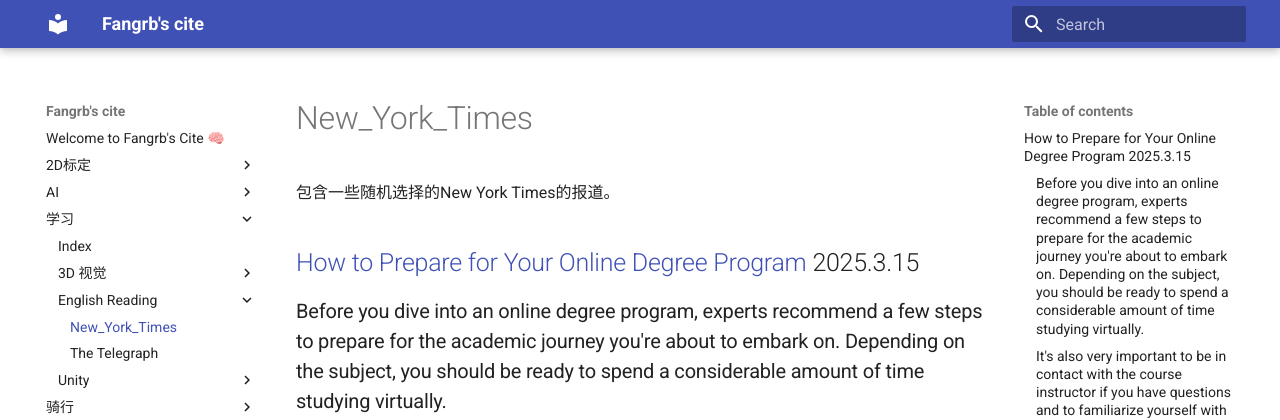
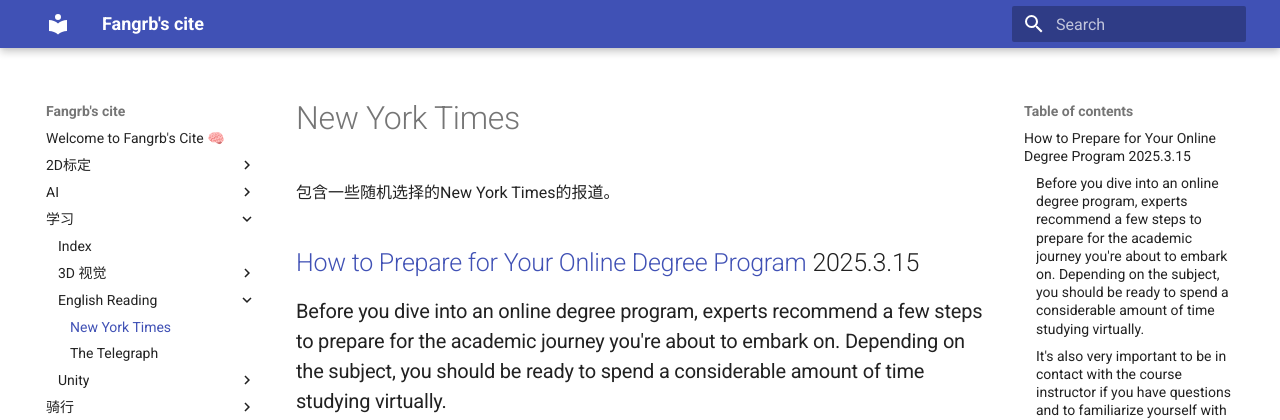
Before and after one commit to DaleBruise/DaleBruise.github.io, an MkDocs documentation site: the page built from docs/学习/English Reading/New_York_Times.md, in a window 1280 px wide and 900 px high. Shown: the top 420 px of the window. Built offline with MkDocs 1.6.1 and Material for MkDocs 9.7.7, drawn with Linux system fonts in a browser that asks for light colours.

```diff
--- a/docs/学习/English Reading/New_York_Times.md
+++ b/docs/学习/English Reading/New_York_Times.md
@@ -1,4 +1,4 @@
-# New_York_Times
+# New York Times
 
 包含一些随机选择的New York Times的报道。
 
```
